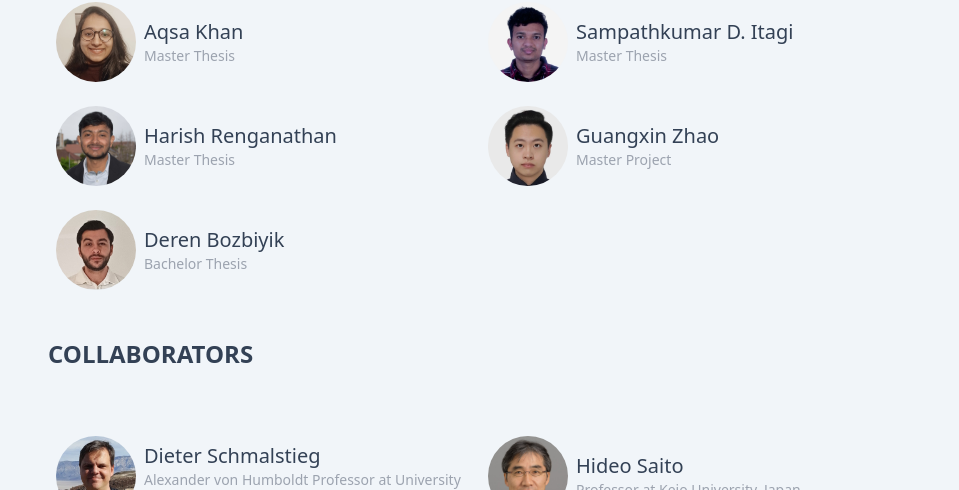
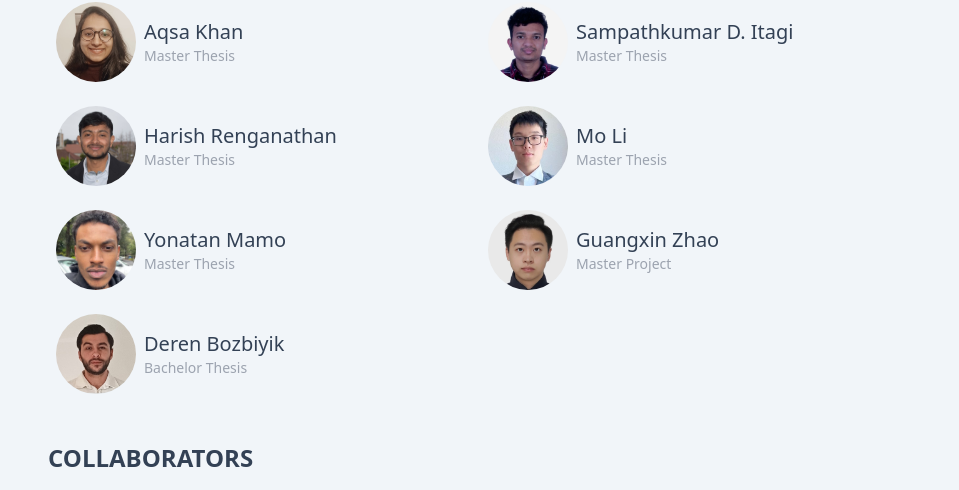
Before and after one commit to mediated-reality/mediated-reality.github.io, a website: page docs/team.html in a window 1280 px wide. Shown: the part 614-1104 px from the top of the page, without its empty margins (160-1119 px from the left). Drawn offline with Linux system fonts and the light colour scheme; files whose address does not match are found by name.

Commit message:
new students

```diff
--- a/docs/team.html
+++ b/docs/team.html
@@ -195,6 +195,28 @@
                         <div class="relative p-2 text-left">
                             <figcaption>
                                 <div class="text-xl">Harish Renganathan</div>
+                                <div class="text-sm text-gray-400">Master Thesis</div>
+                            </figcaption>
+                        </div>
+                    </div>
+                </figure>
+                <figure class="flex pt-4 px-2 group">
+                    <div class="relative flex items-center">
+                        <img class="w-20 h-20 rounded-full" src="assets/members/mo_li.jpg" alt="mo_li.jpg">
+                        <div class="relative p-2 text-left">
+                            <figcaption>
+                                <div class="text-xl">Mo Li</div>
+                                <div class="text-sm text-gray-400">Master Thesis</div>
+                            </figcaption>
+                        </div>
+                    </div>
+                </figure>
+                <figure class="flex pt-4 px-2 group">
+                    <div class="relative flex items-center">
+                        <img class="w-20 h-20 rounded-full" src="assets/members/yonatan_mamo.jpg" alt="yonatan_mamo.jpg">
+                        <div class="relative p-2 text-left">
+                            <figcaption>
+                                <div class="text-xl">Yonatan Mamo</div>
                                 <div class="text-sm text-gray-400">Master Thesis</div>
                             </figcaption>
                         </div>
```
Also changed, not shown: docs/assets/members/mo_li.jpg (added), docs/assets/members/yonatan_mamo.jpg (added).
